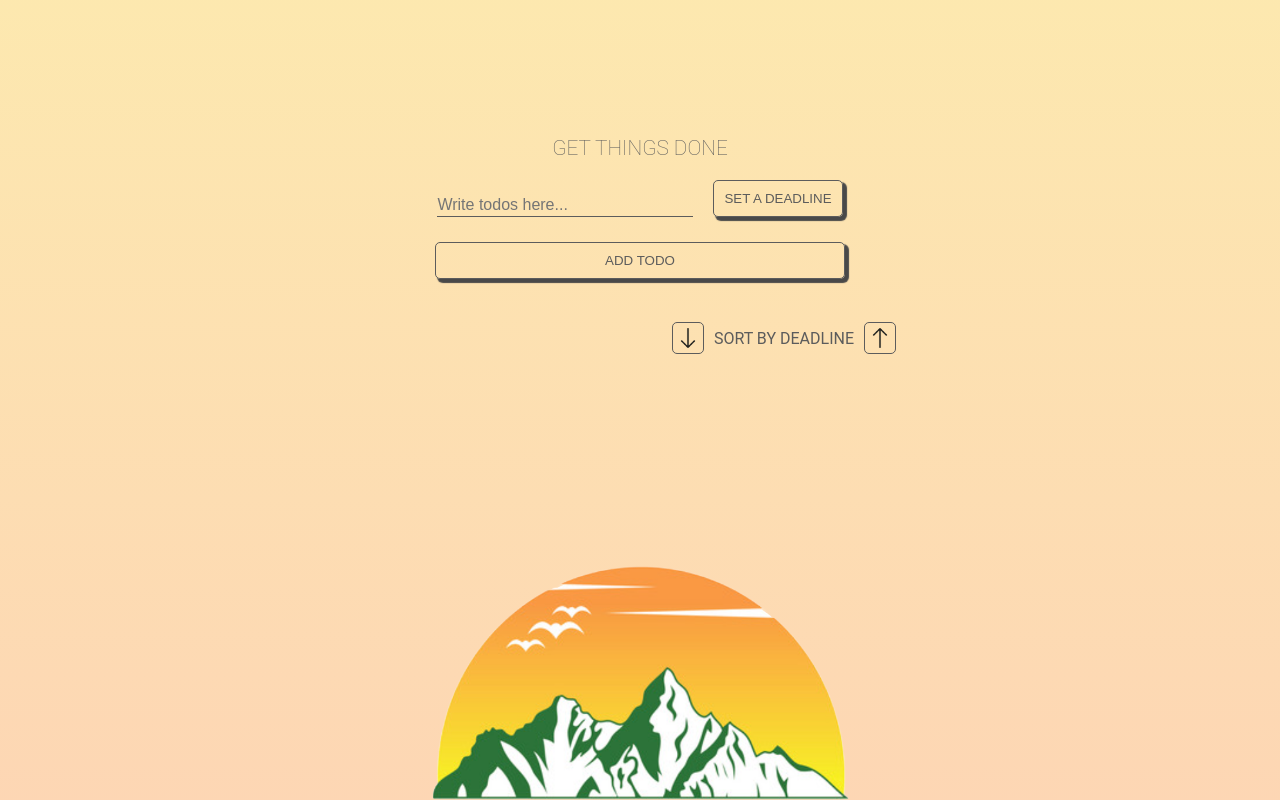
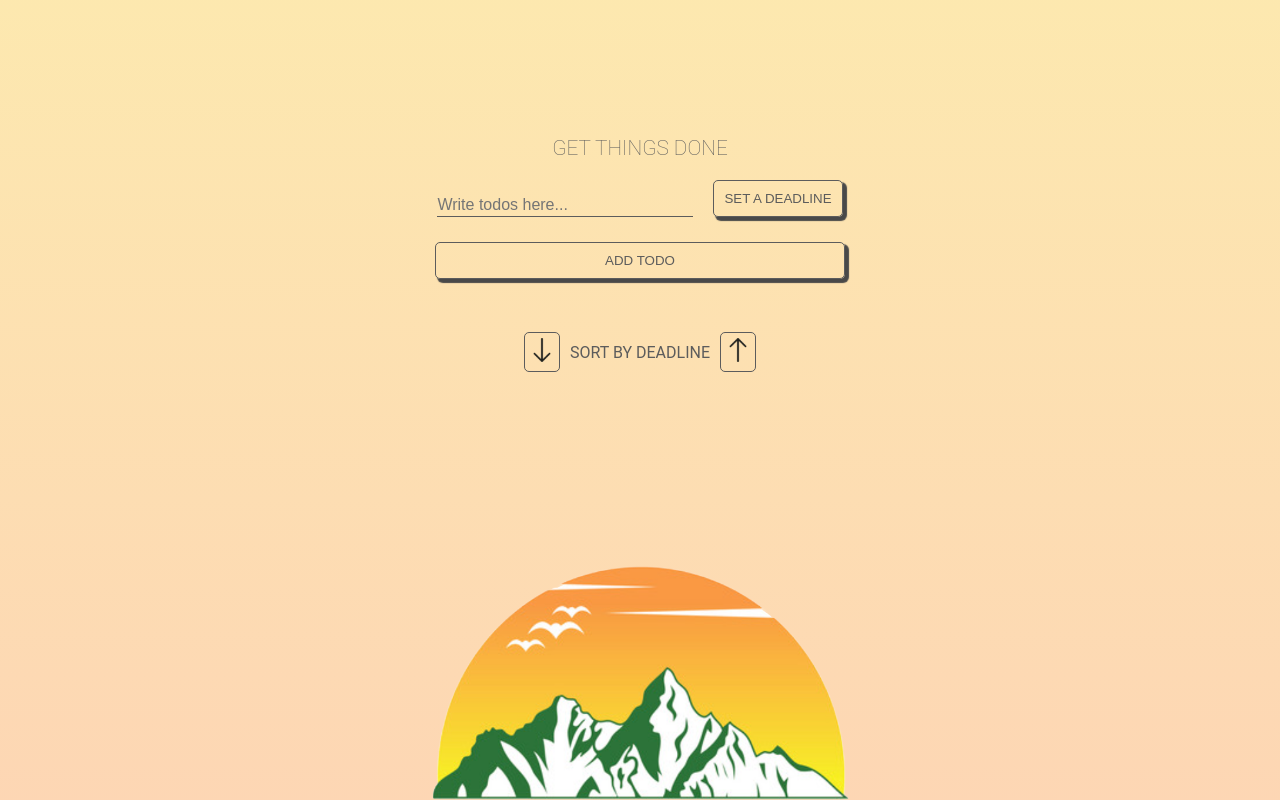
Before and after one commit to filipwieselgren/TODO, a website: page index.html in a window 1280 px wide. Drawn offline with Linux system fonts and the light colour scheme.

Commit message:
sort function fixed

```diff
--- a/index.html
+++ b/index.html
@@ -38,18 +38,22 @@
       </div>
     </form>
     <div class="sortContainer">
+      <div class="arrowContainer arrowDownContainer">
         <img
           class="sortArrow arrowDown"
           src="/images/arrow.png"
           alt="Arrow down icon"
         />
+      </div>
 
       <span class="sortTxt">Sort by deadline</span>
+      <div class="arrowContainer arrowUpContainer">
         <img
           class="sortArrow arrowUp"
           src="/images/arrow.png"
           alt="Arrow up icon"
         />
+      </div>
     </div>
     <div id="containerTodo">
       <ul id="listTodo"></ul>
--- a/js/main.js
+++ b/js/main.js
@@ -15,8 +15,8 @@ const inputDate = document.getElementById("date");
 const listTodo = document.getElementById("listTodo");
 const setDeadLine = document.querySelector(".btnDeadline");
 const datePicker = document.querySelector(".datePicker");
-const arrowUp = document.querySelector(".arrowUp");
-const arrowDown = document.querySelector(".arrowDown");
+const arrowUp = document.querySelector(".arrowUpContainer");
+const arrowDown = document.querySelector(".arrowDownContainer");
 
 window.onload = function () {
   start();
@@ -170,8 +170,6 @@ arrowUp.addEventListener("click", () => {
     return Date.parse(a.deadline) - Date.parse(b.deadline);
   });
 
-  newTodo.push(sortted);
-
   console.log(sortted);
 
   createHtml();
@@ -183,8 +181,6 @@ arrowDown.addEventListener("click", () => {
     return Date.parse(b.deadline) - Date.parse(a.deadline);
   });
 
-  newTodo.push(sortted);
-
   console.log(sortted);
 
   createHtml();
--- a/sass/main.scss
+++ b/sass/main.scss
@@ -2,6 +2,10 @@
   margin: 0;
   padding: 0;
   box-sizing: border-box;
+}
+
+footer {
+  z-index: -1;
 }
 body {
   min-height: 100vh;
@@ -225,18 +229,22 @@ body {
   .sortContainer {
     width: 40vw !important;
     display: flex;
-    justify-content: flex-end;
+    justify-content: center;
     align-items: center;
+    margin: 10px 0 10px 0;
 
     .sortTxt {
       text-transform: uppercase;
       margin: 0 10px 0 10px;
     }
-    .sortArrow {
-      width: 2rem;
+
+    .arrowContainer {
       border: 0.5px solid #5c5c5c;
       border-radius: 5px;
       padding: 5px;
+    }
+    .sortArrow {
+      width: 1.5rem;
     }
     .arrowDown {
       transform: rotate(-90deg);
```
Also changed, not shown: css/main.css, 1 other file. Lines whose indentation alone changed are shown as unchanged.
